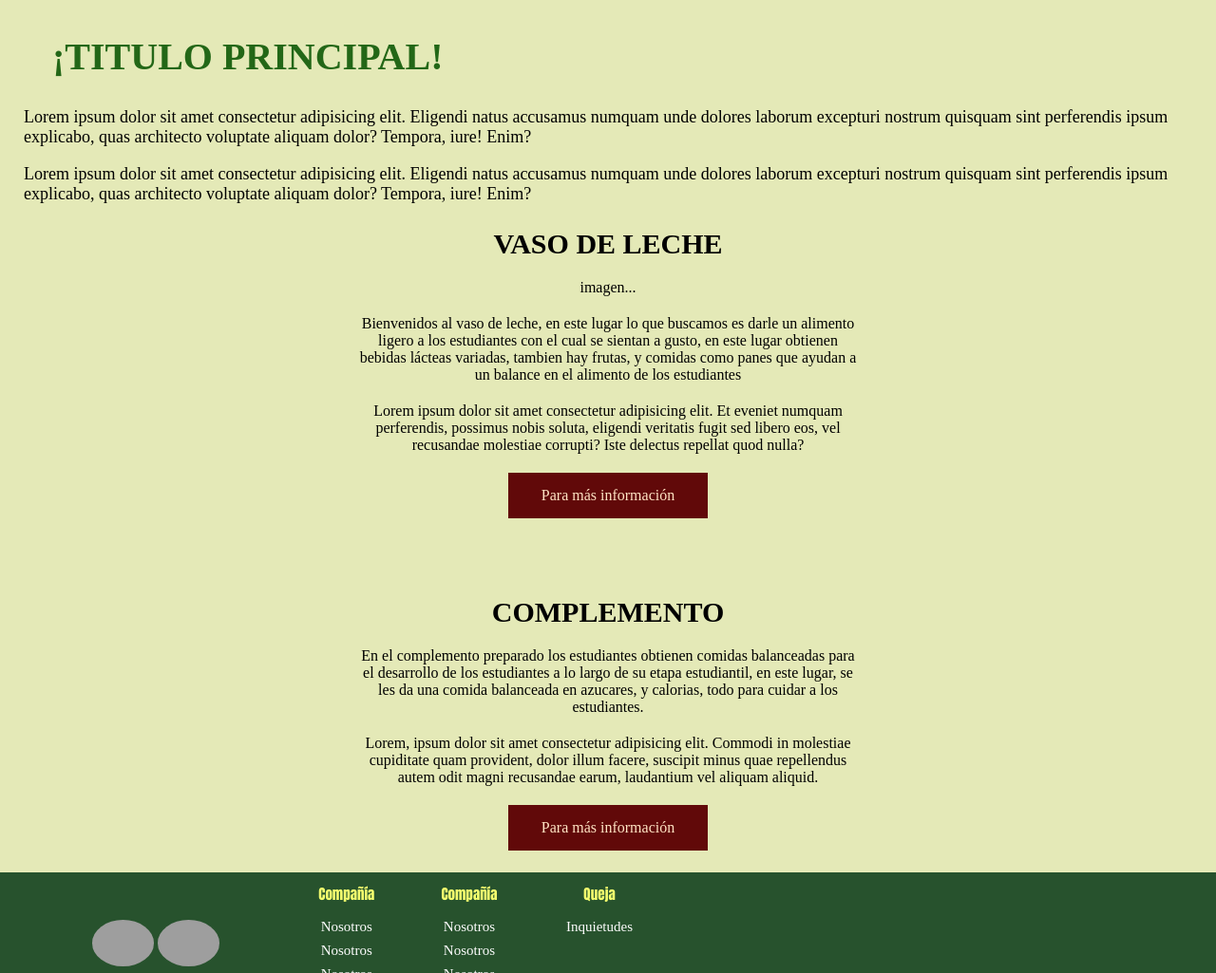
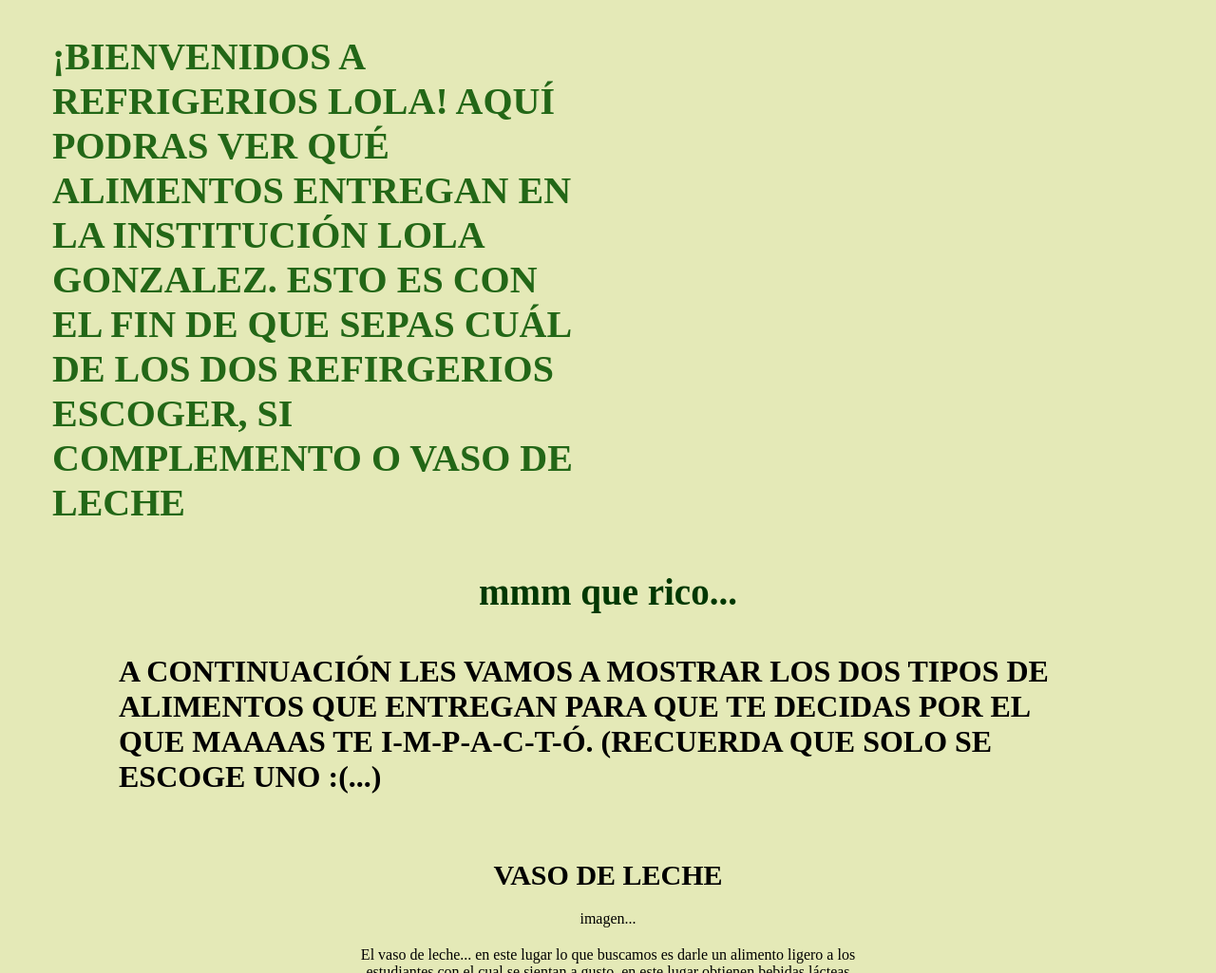
Before and after one commit to Nosebone96/Refrigerios-Lola, a Flask app: page / in a window 1280 px wide. Shown: the part 441-1466 px from the top of the page at 95% size. Run offline with Flask 3, Linux system fonts and the light colour scheme; grey boxes are pictures that could not be loaded.

Commit message:
Update main_html.html

```diff
--- a/app/templates/main_html.html
+++ b/app/templates/main_html.html
@@ -7,10 +7,11 @@
     <link rel="stylesheet" href="{{url_for('static', filename='index.css')}}">
 </head>
 <body>
+  <body>
   <header class="encabezado">
     <nav class="menu">
         <div>
-            <img src="im/AA.png" alt="logo" class="logo">
+            <img src="im/RL.png" alt="logo" class="logo">
         </div>
 
         <div class="barra">
@@ -30,40 +31,35 @@
 <br>
     <div class="header-contenido container">
         <div class="header-txt">
-            <h1>PROGRAMA ADMINISTRACIÓN DE ALIMENTOS</h1>
-            <p>(PAA)</p>
+            <h1>REFRIGERIOS LOLA</h1>
+            <p>(RL)</p>
         </div>
     </div>
+
   </header>
    <section class="contenido1">
-    <h1>¡Titulo principal!</h1>
+    <h1 >¡Bienvenidos a Refrigerios Lola! Aquí podras ver qué alimentos entregan en la institución Lola Gonzalez. Esto es con el fin de
+        que sepas cuál de los dos refirgerios escoger, si complemento o vaso de leche  </h1>
     <br>
-            <p>
-            Lorem ipsum dolor sit amet consectetur adipisicing
-            elit. Eligendi natus accusamus numquam unde dolores
-            laborum excepturi nostrum quisquam sint perferendis
-            ipsum explicabo, quas architecto voluptate aliquam
-            dolor? Tempora, iure! Enim?
-            </p>
-            <br>
-            <p>
-                Lorem ipsum dolor sit amet consectetur adipisicing
-                elit. Eligendi natus accusamus numquam unde dolores
-                laborum excepturi nostrum quisquam sint perferendis
-                ipsum explicabo, quas architecto voluptate aliquam
-                dolor? Tempora, iure! Enim?
-                </p>
+       <br>
+       <h3> mmm que rico...</h2>
+    <br>
+    <h2>   a continuación les vamos a mostrar los dos tipos de alimentos que entregan para que te decidas
+        por el que maaaas te i-m-p-a-c-t-ó. (recuerda que solo se escoge uno :(...)
+       </h1>
+    <br>
         </section>
         <section class="contenido2">
         <h2>Vaso de leche</h2>
         <p>imagen...</p>
-        <p>Bienvenidos al vaso de leche,
+        <p>El vaso de leche...
             en este lugar lo que buscamos es darle un
             alimento ligero a los estudiantes con el cual
             se sientan a gusto, en este lugar obtienen
             bebidas lácteas variadas, tambien hay frutas,
             y comidas como panes que ayudan a un balance
-            en el alimento de los estudiantes
+            en el alimento de los estudiantes blablablablablablabla
+            bla bla blaaaaaaaaaaaaaaaaaaaaa...
 
         </p>
         <p>
@@ -72,7 +68,7 @@
         veritatis fugit sed libero eos, vel recusandae
         molestiae corrupti? Iste delectus repellat quod nulla?
         </p>
-        <a href="{{url_for('main.vaso_de_leche')}}" class="btn-1">Para más información</a>
+        <a href="Vaso_de_leche.html" class="btn-1">¿Qué es?</a>
         </section>
         <br>
         <br>
@@ -84,7 +80,7 @@
                  largo de su etapa estudiantil, en este lugar,
                   se les da una comida balanceada en
                   azucares, y calorias, todo para cuidar
-                  a los estudiantes.
+                  a los estudiantes bla bla bla bla blaaaaaaaaaaaaaaaaaaaaaaa...
 
             </p>
             <p>Lorem, ipsum dolor sit amet consectetur adipisicing elit.
@@ -92,15 +88,14 @@
                 illum facere, suscipit minus quae repellendus autem odit
                 magni recusandae earum, laudantium vel aliquam aliquid.
                 </p>
-                <a href="{{url_for('main.complemento')}}" class="btn-2">Para más información</a>
+                <a href="Complemento.html" class="btn-2">¿Qué es?</a>
         </section>
         <footer class="pie_de_pagina">
             <div class="container">
                 <div class="footer-link">
                     <div class="img">
-                        <img src="im/AA.png" alt="logo" class="logoa">
+                        <img src="im/RL.png" alt="logo" class="logoa">
                         <img src="im/lola.jpg" alt="lola" class="lola">
-                        <img src="im/go.png"  alt="gobierno" class="gobierno">
                     </div>
                     <div class="link">
                         <h4>Compañía</h4>
```
